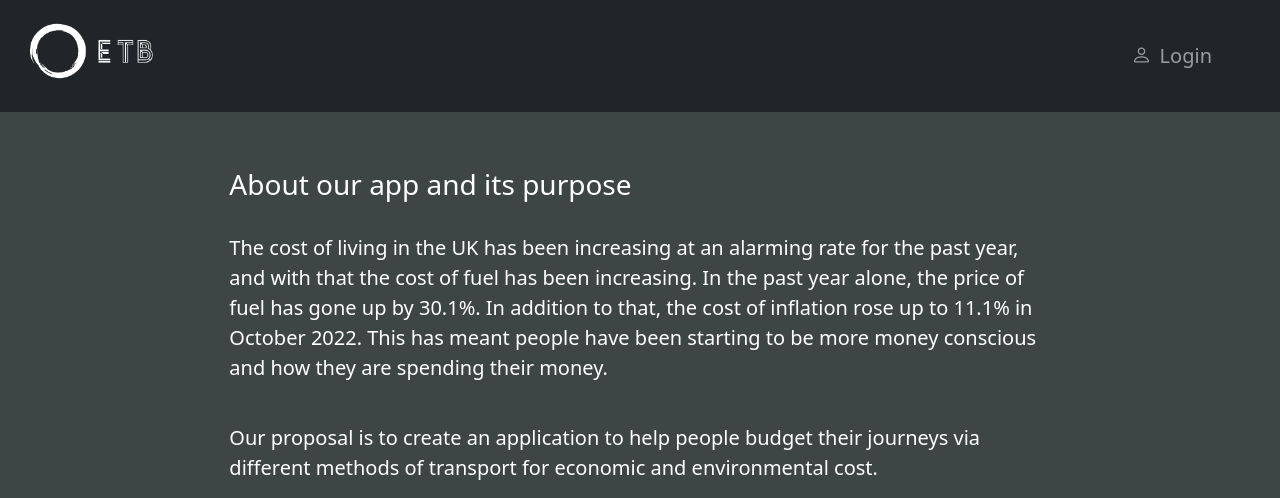
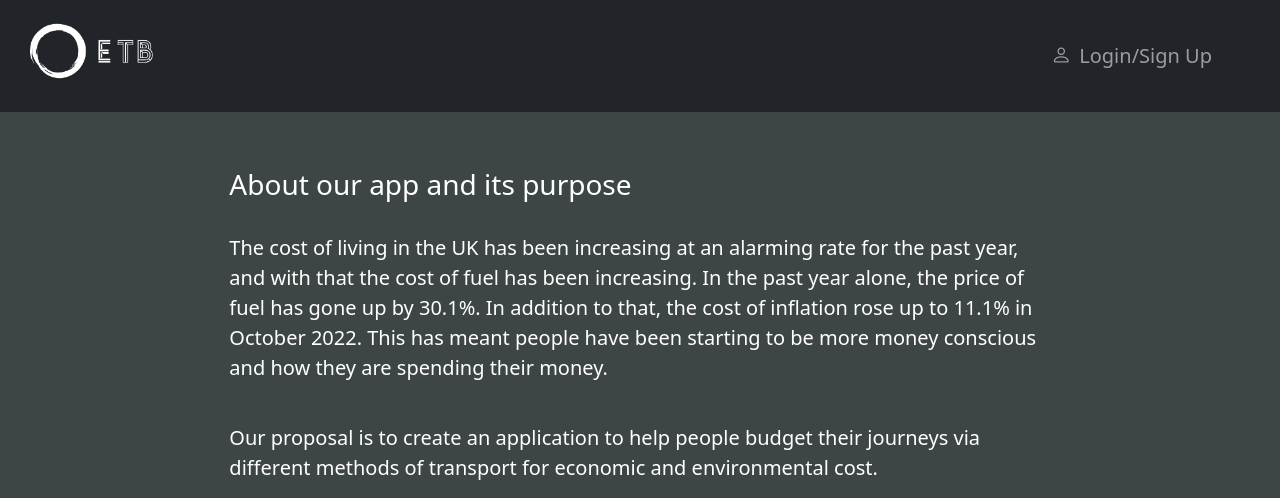
Before and after one commit to mn00849/etb, a Django app: page /about in a window 1280 px wide. Shown: the top 498 px of the page. Run offline with Django 4.2, Linux system fonts and the light colour scheme; style sheets or scripts are compiled from the project's sources; some libraries are stand-ins or nearby versions.

```diff
--- a/templates/navbar.html
+++ b/templates/navbar.html
@@ -9,7 +9,7 @@
             </div>
             <ul class="navbar-nav ms-auto pe-5">
                 {% if not request.user.is_authenticated %}
-                    <li class="nav-item"><a class="nav-link" href="http://localhost:8000/login/auth0"><i class="bi bi-person me-2"></i>Login</a> </li>
+                    <li class="nav-item"><a class="nav-link" href="http://localhost:8000/login/auth0"><i class="bi bi-person me-2"></i>Login/Sign Up</a> </li>
                 {% endif %}
             </ul>
         </div>
```
Also changed, not shown: db.sqlite3.
